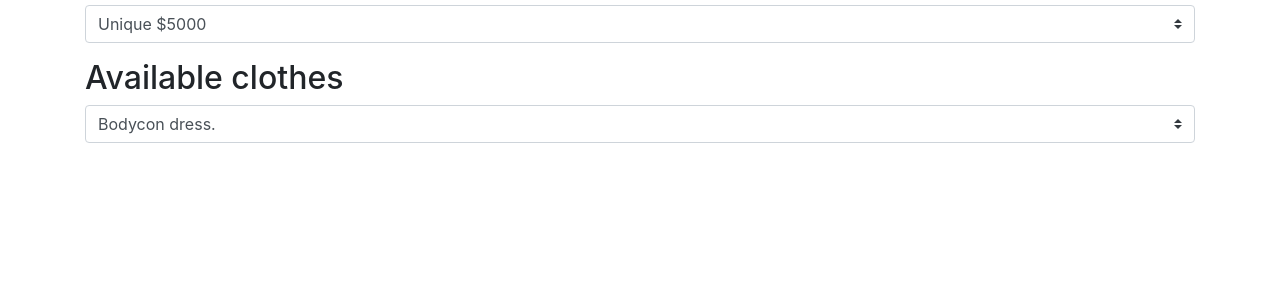
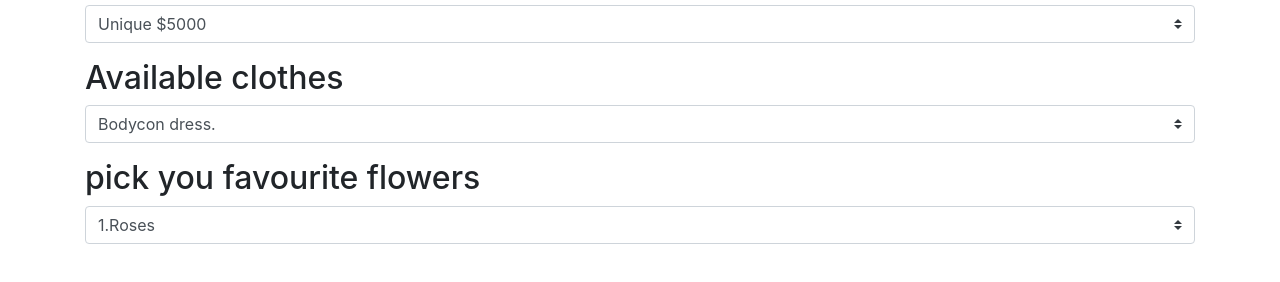
Before and after one commit to mutoni23/ZUBA-project, a plain HTML site: page index.html in a window 1280 px wide. Shown: the part 112-394 px from the top of the page. Drawn offline with nearby package versions, Linux system fonts and the light colour scheme.

Commit message:
add available flowers for decor

```diff
--- a/index.html
+++ b/index.html
@@ -46,5 +46,18 @@
         <option value="Basic ">Double Breasted Suit</option>
 
       </select>
+      <label class="h2">pick you favourite flowers</label>
+        <select class="custom-select custom-select-md mb-3" id="flowers" required>
+          <option value="flowers">1.Roses</option>
+          <option value="flowers">2.Jasmin</option>
+          <option value="flowers">3.Tulips</option>
+          <option value="flowers">4.Calla lilies</option>
+          <option value="flowers">5.Lyses de la vallee</option>
+          <option value="flowers">6.Peony</option>
+          <option value="flowers">7.Ranunculus</option>
+          <option value="flowers">8.stephanotis</option>
+          <option value="flowers">9.Sweetpeas</option>
+          <option value="flowers">10.Gardenia</option>
+        </select>
 </body>
 </html>
```
